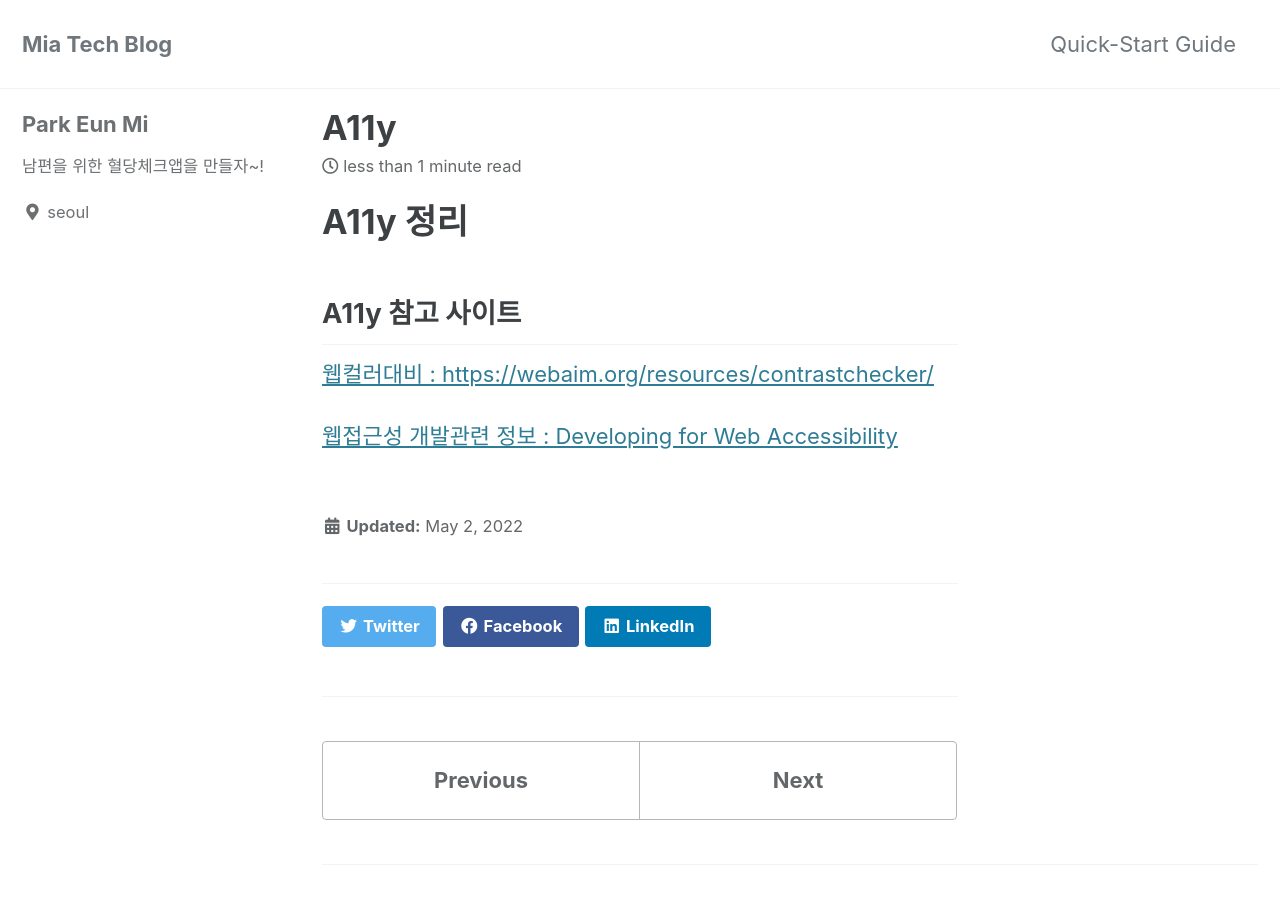
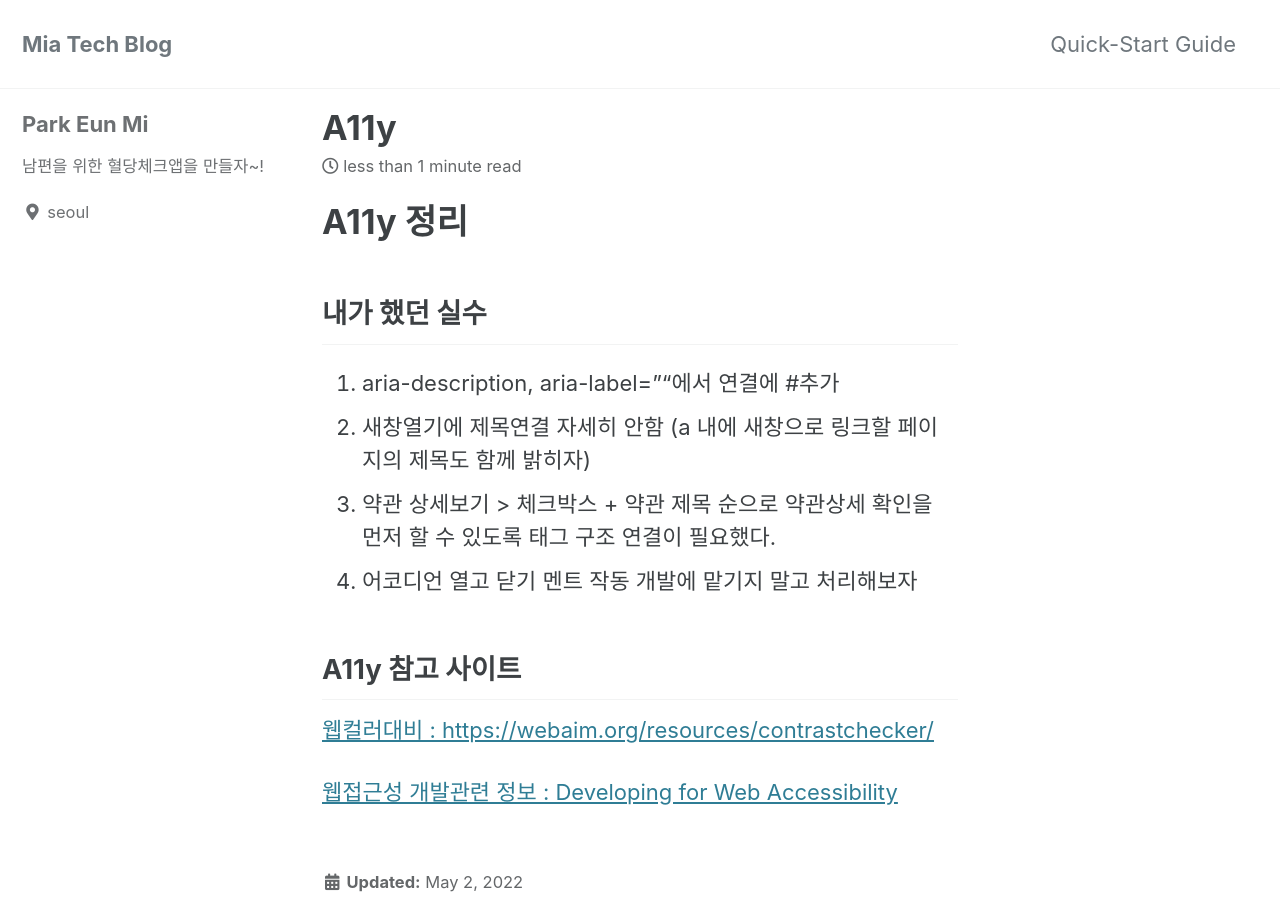
Before and after one commit to eunmipark-1/mia_blog, a Jekyll site: the page built from _posts/2022-05-02-A11y.md, in a window 1280 px wide and 900 px high. Built offline with Jekyll 4.4.1, drawn with Linux system fonts in a browser that asks for light colours; cached includes are drawn as plain includes.

Commit message:
Update 2022-05-02-A11y.md

```diff
--- a/_posts/2022-05-02-A11y.md
+++ b/_posts/2022-05-02-A11y.md
@@ -1,4 +1,10 @@
 # A11y 정리 #
+
+## 내가 했던 실수 ##
+1. aria-description, aria-label=""에서 연결에 #추가
+2. 새창열기에 제목연결 자세히 안함 (a 내에 새창으로 링크할 페이지의 제목도 함께 밝히자)
+3. 약관 상세보기 > 체크박스 + 약관 제목 순으로 약관상세 확인을 먼저 할 수 있도록 태그 구조 연결이 필요했다.
+4. 어코디언 열고 닫기 멘트 작동 개발에 맡기지 말고 처리해보자
 
 ## A11y 참고 사이트 ##
 
```
